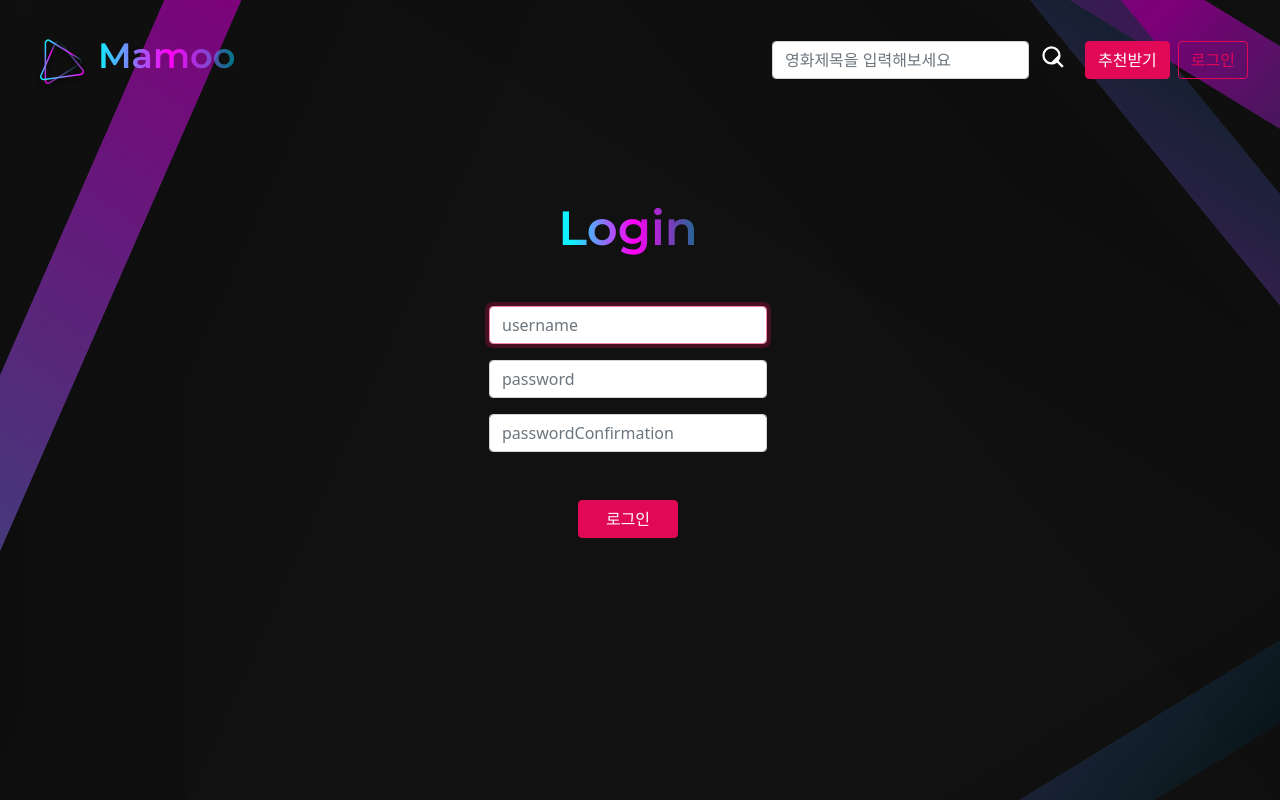
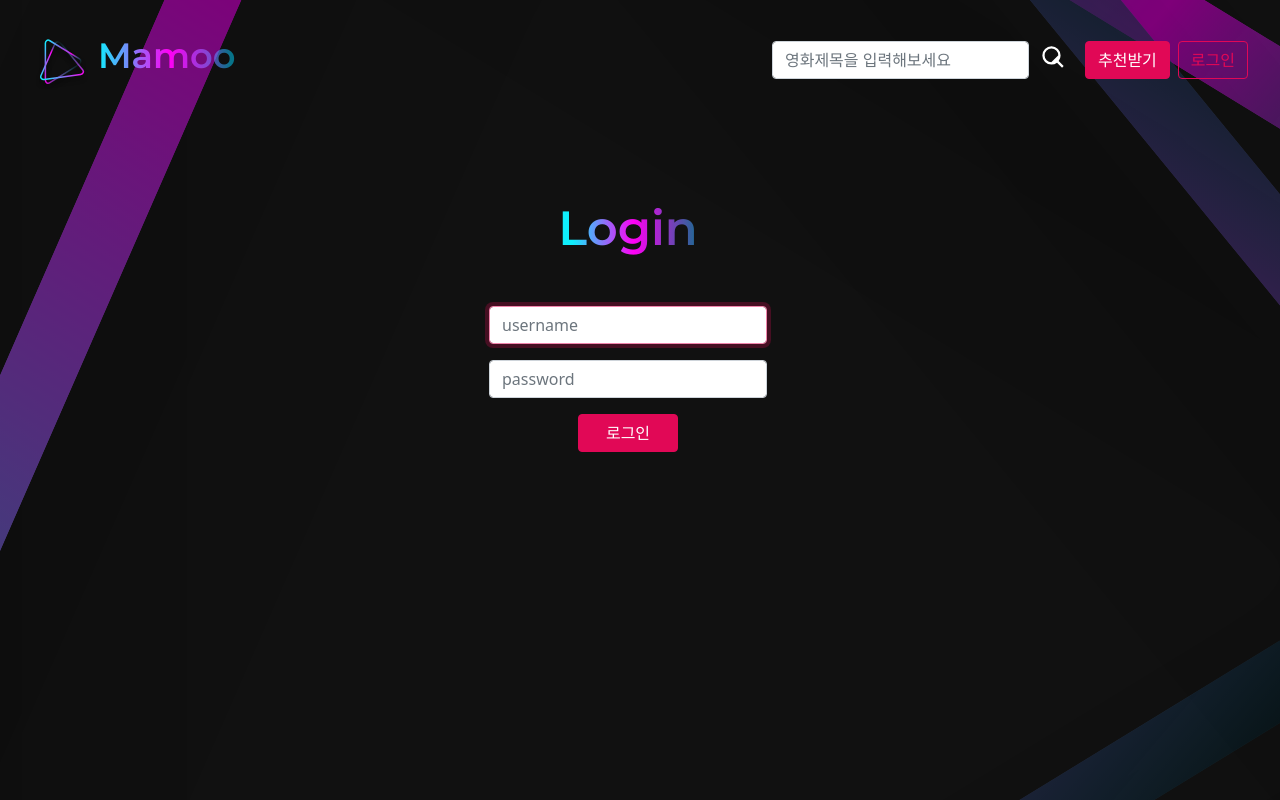
Before and after one commit to MyMovieTaste/mamoo, a Vue app in the folder front-end/: page /login in a window 1280 px wide. Built offline with nearby package versions, Linux system fonts and the light colour scheme.

Commit message:
maybe-final

```diff
--- a/front-end/src/App.vue
+++ b/front-end/src/App.vue
@@ -19,7 +19,7 @@
           <router-link :to="{ name: 'Login' }" class="btn btn-outline">로그인</router-link>
         </div>
         <div v-else class="nav-item">
-          <router-link :to="{ name: 'MyProfile'}" class="btn btn-primary me-2">내 프로필</router-link>
+          <a href="#" @click="toMyProfile">내 프로필</a>
           <router-link to="#" @click.native="logout" class="btn btn-outline">로그아웃</router-link>
         </div>
       </div>
--- a/front-end/src/store/index.js
+++ b/front-end/src/store/index.js
@@ -270,11 +270,12 @@ export default new Vuex.Store({
     },
     search({commit}, input) {
       axios({
-        method: 'post',
+        method: 'get',
         url: 'http://127.0.0.1:8000/movies/search/',
-        data: { keyword: input }
+        params: { keyword: input }
       })
         .then(res => {
+          console.log(res)
           commit('SEARCH', res.data)
         })
         .catch(() => {
--- a/front-end/src/views/Login.vue
+++ b/front-end/src/views/Login.vue
@@ -10,17 +10,11 @@
         class="form-control mb-3"
       >
       <input
+        @keyup.enter="login"
         type="password"
         placeholder="password"
         v-model="credentials.password"
         class="form-control mb-3"
-      >
-      <input
-        type="password"
-        placeholder="passwordConfirmation"
-        v-model="credentials.passwordConfirmation"
-        @keyup.enter="signup"
-        class="form-control mb-5"
       >
       <div class="row d-flex justify-content-center">
         <button @click="login" class="btn btn-primary col-4">로그인</button>
```
Also changed, not shown: 1 other file (tests, documents, lock files or other folders).
